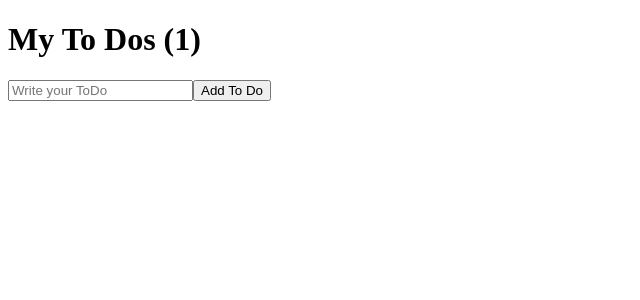
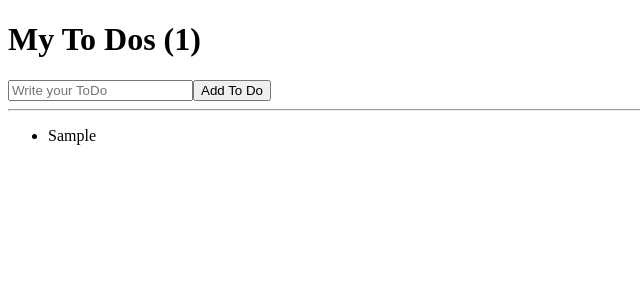
Before and after one commit to GyoHeon/react-nomad-practice, a React (Create React App) app: page / in a window 1280 px wide. Both pictures are taken after typing "Sample" into the empty fields and a click on the button "Add To Do". Shown: the top 300 px of the page, without its empty margins (0-640 px from the left). Built offline with nearby package versions, Linux system fonts and the light colour scheme.

Commit message:
course: 7.1

```diff
--- a/src/App.js
+++ b/src/App.js
@@ -26,6 +26,12 @@ function App() {
         />
         <button>Add To Do</button>
       </form>
+      <hr />
+      <ul>
+        {todoList.map((todo, index) => (
+          <li ket={index}>{todo}</li>
+        ))}
+      </ul>
     </div>
   );
 }
```
